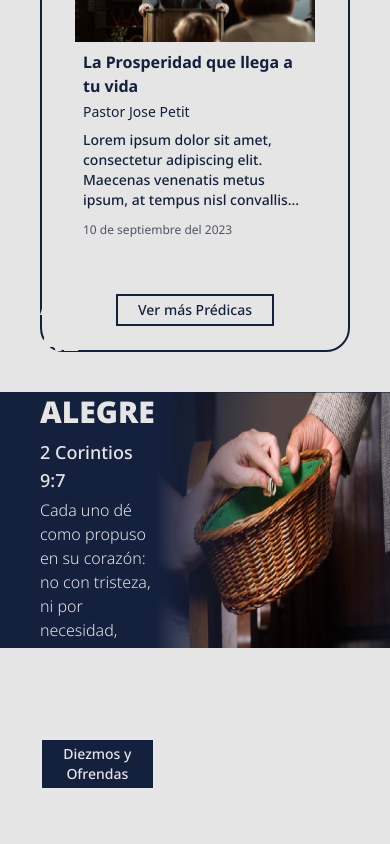
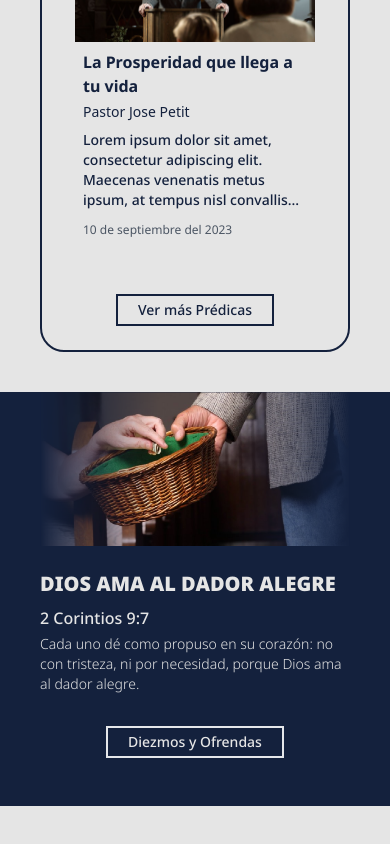
Before and after one commit to Ministerio-Libertad-en-Cristo-Jesus/frontend, a React (Vite) app: page / in a window 390 px wide. Shown: the part 2448-3292 px from the top of the page. Before the commit the page ends 3238 px from the top, so only its background shows below. Built offline with nearby package versions, Linux system fonts and the light colour scheme.

Commit message:
agregado el responsive de la seccion de ofrendas

```diff
--- a/src/index.css
+++ b/src/index.css
@@ -2,6 +2,32 @@
 @tailwind base;
 @tailwind components;
 @tailwind utilities;
+
+.textcal::-webkit-scrollbar {
+  width: 12px;
+  /* Ancho de la barra de desplazamiento */
+  height: 7px;
+}
+
+/* Estilos para el track (fondo) de la barra de desplazamiento */
+.textcal::-webkit-scrollbar-track {
+  background-color: #f1f1f100;
+  /* Color de fondo del track */
+}
+
+/* Estilos para el thumb (agarradera) de la barra de desplazamiento */
+.textcal::-webkit-scrollbar-thumb {
+  background-color: #888;
+  /* Color de fondo del thumb */
+  border-radius: 12px;
+  /* Radio de la esquina del thumb */
+}
+
+/* Estilos para el thumb al ser pulsado o activo */
+.textcal::-webkit-scrollbar-thumb:active {
+  background-color: #555;
+  /* Color de fondo del thumb activo */
+}
 
 body{
   background-color: #e5e5e5;
--- a/src/pages/home/PreachsSection/Card.tsx
+++ b/src/pages/home/PreachsSection/Card.tsx
@@ -3,9 +3,9 @@ import { dateSeter } from '../../../utils/dateSeter'
 
 const Card = ({ title, pastor, content, date, image }: Preach) => {
   return (
-    <div className='w-60 lg:w-80 hover:bg-[#e1e1e1] rounded-t-xl rounded-b-xl hover:shadow-xl hover:cursor-pointer transition-all duration-200'>
+    <div className='w-60 min-w-60 lg:min-w-80 lg:w-80 hover:bg-[#e1e1e1] rounded-t-xl rounded-b-xl hover:shadow-xl hover:cursor-pointer transition-all duration-200'>
       <img
-      className=' w-60 lg:w-80 rounded-t-xl h-36 lg:h-44 object-cover'
+      className=' w-60 min-w-60 lg:min-w-80 lg:w-80 rounded-t-xl h-36 lg:h-44 object-cover'
       src={image}
       alt={title} />
       <div className='m-2 lg:m-5'>
--- a/src/pages/home/offeringSection/OfferingSection.tsx
+++ b/src/pages/home/offeringSection/OfferingSection.tsx
@@ -3,23 +3,23 @@ import Button from '../../../components/Button'
 
 const OfferingSection = () => {
   return (
-    <div className="flex justify-center w-full h-64 mb-14 bg-blueI">
-      <div className='flex justify-between items-center px-10 lg:px-24 max-w-[1440px]'>
+    <div className="flex justify-center w-full mb-14 bg-blueI">
+      <div className='flex flex-col-reverse lg:flex-row justify-between items-center px-10 lg:px-24 max-w-[1440px]'>
         <div className='flex flex-col items-center'>
 
-          <div>
-            <h4 className='font-noto font-black text-whiteI text-3xl'>DIOS AMA AL DADOR ALEGRE</h4>
-            <p className='font-noto font-medium text-whiteI text-lg mt-2'>2 Corintios 9:7</p>
-            <p className='font-noto font-light max-w-[600px] text-whiteI mt-1'>Cada uno dé como propuso en su corazón: no con tristeza, ni por necesidad, porque Dios ama al dador alegre.</p>
+          <div className='mt-6'>
+            <h4 className='font-noto font-black text-whiteI text-xl lg:text-3xl'>DIOS AMA AL DADOR ALEGRE</h4>
+            <p className='font-noto font-medium text-whiteI text-base lg:text-lg mt-2'>2 Corintios 9:7</p>
+            <p className='font-noto font-light max-w-[600px] text-whiteI text-sm lg:text-base mt-1'>Cada uno dé como propuso en su corazón: no con tristeza, ni por necesidad, porque Dios ama al dador alegre.</p>
           </div>
 
-          <div className='mt-6'>
+          <div className='mt-8 mb-12 lg:mt-6 lg:mb-6'>
             <Button text='Diezmos y Ofrendas' dark={true} onClick={() => {}} />
           </div>
 
         </div>
 
-        <img className='h-64' src={offeringImg} alt="Offering" />
+        <img className='lg:h-64' src={offeringImg} alt="Offering" />
       </div>
     </div>
   )
```
Also changed, not shown: src/pages/home/PreachsSection/Cards.tsx (+7 -0 lines).
